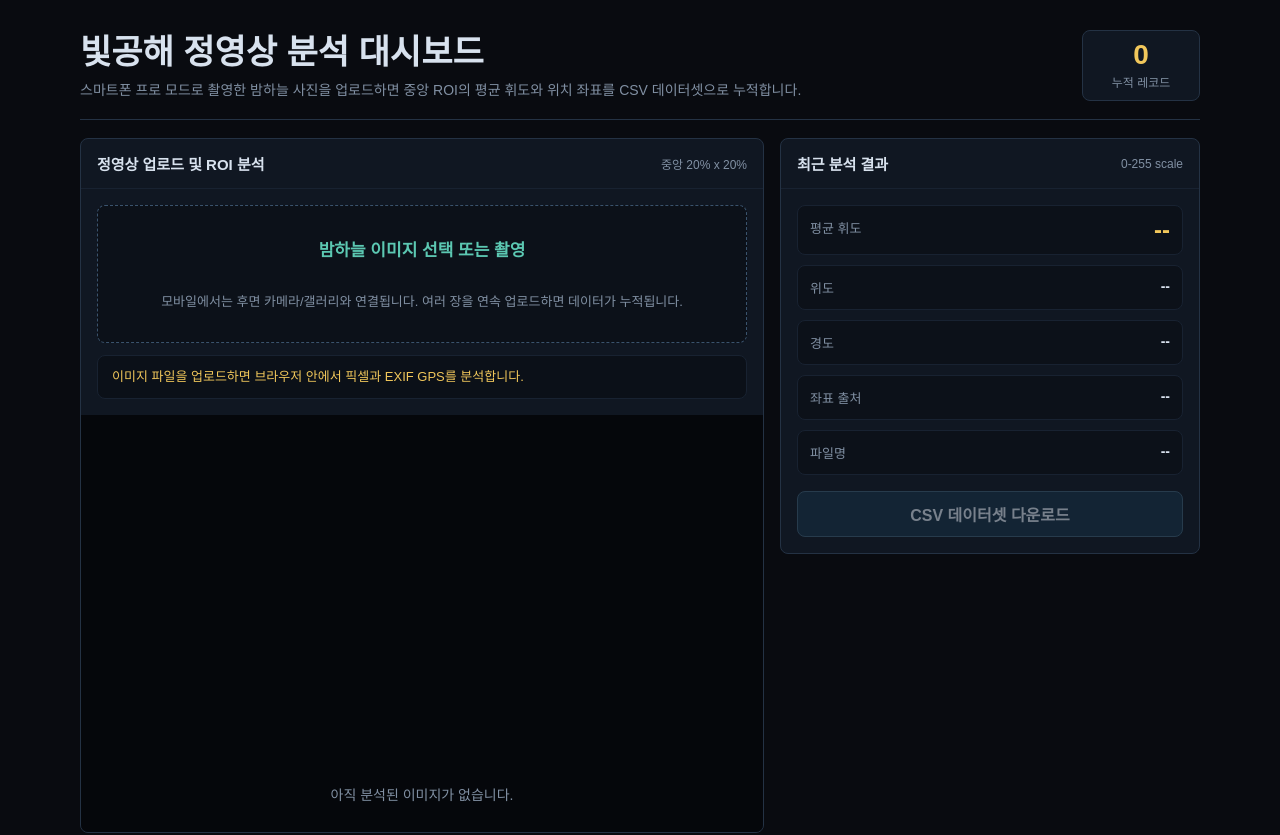
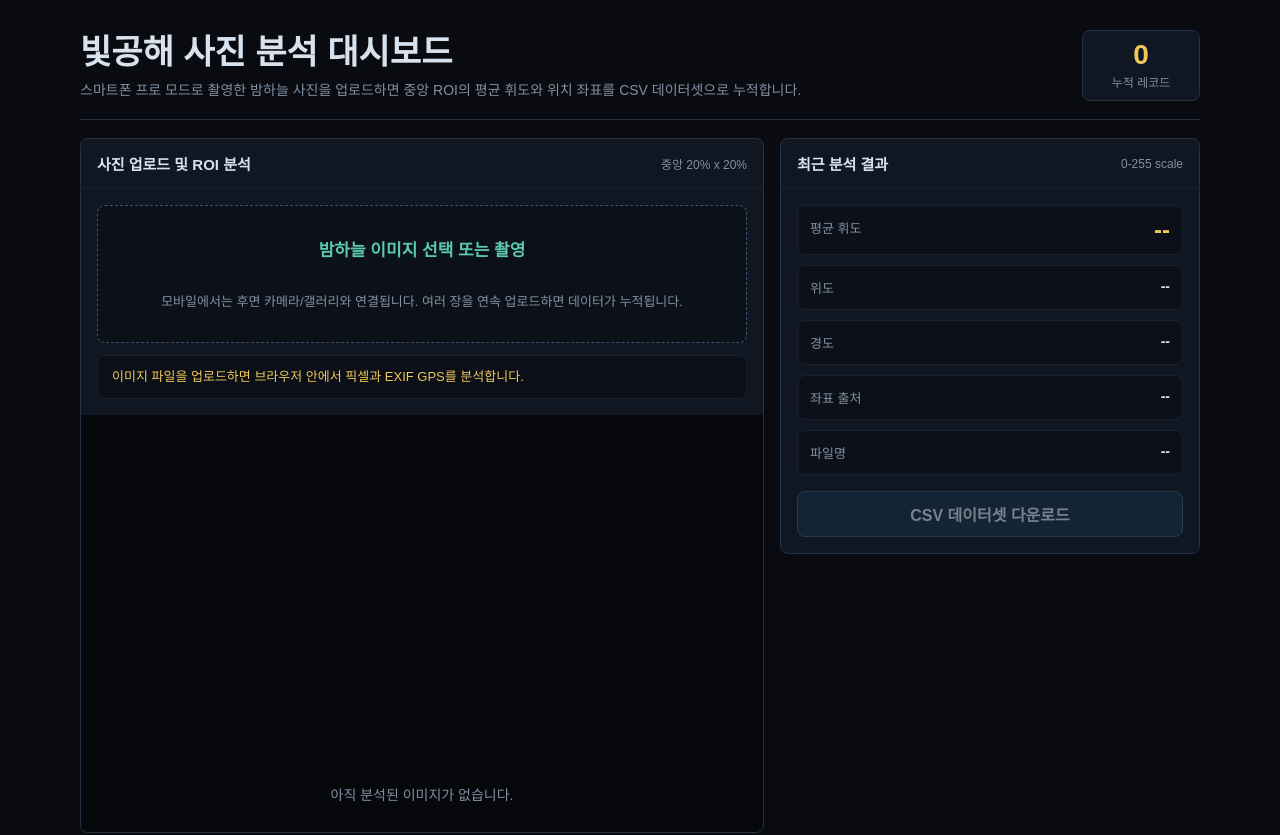
Before and after one commit to Frozenbone1023/project-light-v2, a plain HTML site: page index.html in a window 1280 px wide. Shown: the top 835 px of the page. Drawn offline with Linux system fonts and the light colour scheme.

Commit message:
Change title and references from '정영상' to '사진'

```diff
--- a/index.html
+++ b/index.html
@@ -3,7 +3,7 @@
 <head>
     <meta charset="UTF-8">
     <meta name="viewport" content="width=device-width, initial-scale=1.0">
-    <title>빛공해 정영상 분석 대시보드</title>
+    <title>빛공해 사진 분석 대시보드</title>
 
     <!--
         exif-js:
@@ -350,7 +350,7 @@
     <main class="shell">
         <header>
             <div>
-                <h1>빛공해 정영상 분석 대시보드</h1>
+                <h1>빛공해 사진 분석 대시보드</h1>
                 <p class="subtitle">스마트폰 프로 모드로 촬영한 밤하늘 사진을 업로드하면 중앙 ROI의 평균 휘도와 위치 좌표를 CSV 데이터셋으로 누적합니다.</p>
             </div>
             <div class="dataset-count" aria-live="polite">
@@ -362,7 +362,7 @@
         <section class="grid" aria-label="이미지 분석 영역">
             <article class="panel">
                 <div class="panel-head">
-                    <div class="panel-title">정영상 업로드 및 ROI 분석</div>
+                    <div class="panel-title">사진 업로드 및 ROI 분석</div>
                     <div class="panel-note">중앙 20% x 20%</div>
                 </div>
 
@@ -445,10 +445,10 @@
 
     <script>
         /*
-            빛공해 정영상 분석 웹앱
+            빛공해 사진 분석 웹앱
             --------------------------------------------------------------------
             핵심 설계:
-            1. 모바일 브라우저 실시간 Camera API 대신, 순정 카메라 프로 모드로 촬영된 정영상 파일을 입력으로 받습니다.
+            1. 모바일 브라우저 실시간 Camera API 대신, 순정 카메라 프로 모드로 촬영된 사진 파일을 입력으로 받습니다.
             2. 업로드된 이미지를 Canvas에 디코딩하고 중앙 20% x 20% ROI 픽셀만 읽습니다.
             3. 광학 표준 휘도식 Y = 0.2126R + 0.7152G + 0.0722B로 평균 휘도를 계산합니다.
             4. EXIF GPS가 있으면 우선 사용하고, 없으면 HTML5 Geolocation API로 현재 좌표를 폴백 매칭합니다.
```
